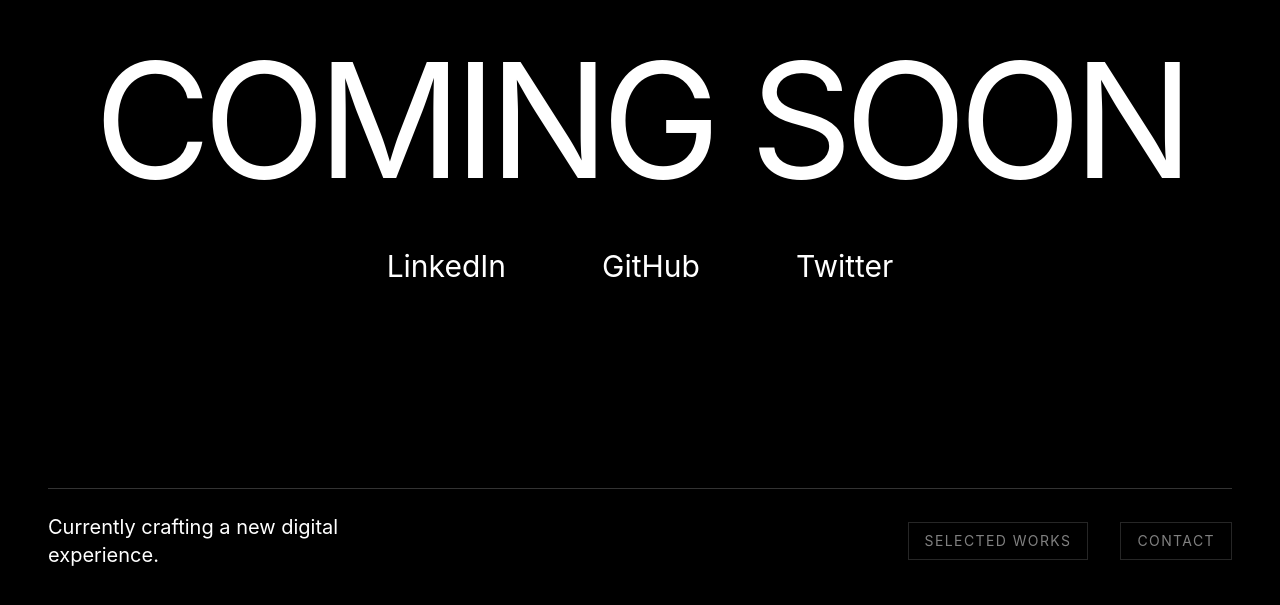
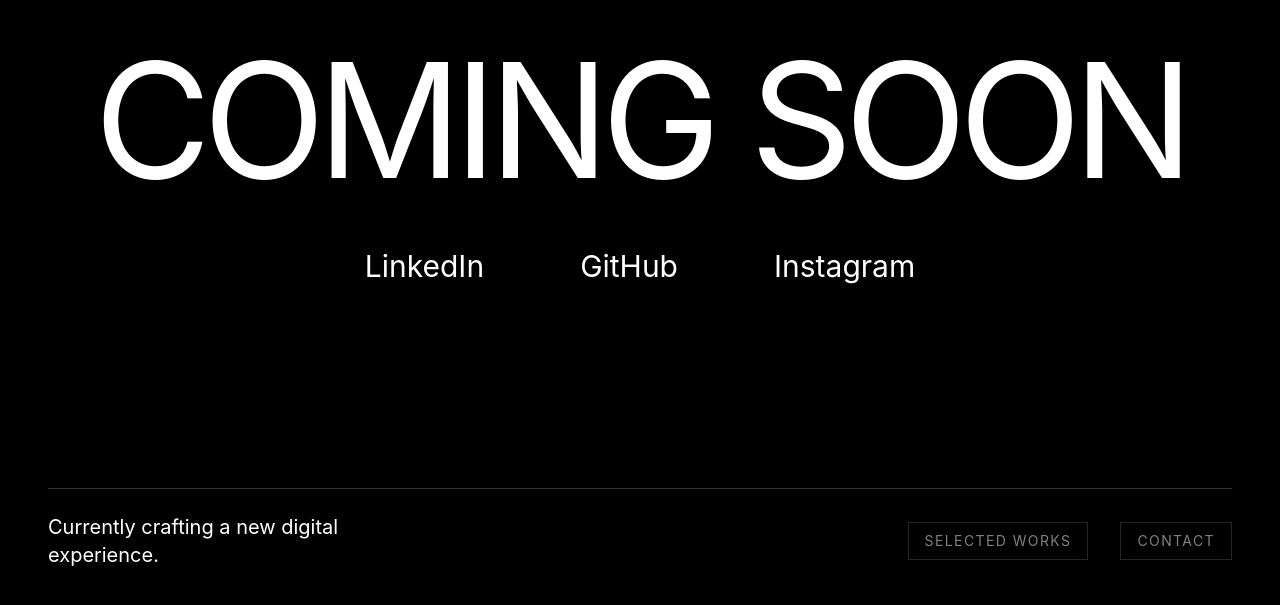
Before and after one commit to RonishS/portfolio-np-site, a React (Vite) app in the folder client/: page / in a window 1280 px wide. Shown: the part 183-788 px from the top of the page. Built offline with nearby package versions, Linux system fonts and the light colour scheme.

Commit message:
Added Social Links

```diff
--- a/client/src/App.jsx
+++ b/client/src/App.jsx
@@ -19,14 +19,14 @@ function App() {
 
                 {/* Social Links - Enlarged & White */}
                 <div className="flex flex-col md:flex-row gap-8 md:gap-24 items-center justify-center w-full">
-                    <a href="https://linkedin.com/in/YOUR_USER" target="_blank" rel="noopener noreferrer" className="text-2xl md:text-3xl font-normal text-white hover:text-gray-300 transition-colors border-b-2 border-transparent hover:border-white pb-1">
+                    <a href="https://www.linkedin.com/in/ronish-shrestha-776728243/" target="_blank" rel="noopener noreferrer" className="text-2xl md:text-3xl font-normal text-white hover:text-gray-300 transition-colors border-b-2 border-transparent hover:border-white pb-1">
                         LinkedIn
                     </a>
-                    <a href="https://github.com/YOUR_USER" target="_blank" rel="noopener noreferrer" className="text-2xl md:text-3xl font-normal text-white hover:text-gray-300 transition-colors border-b-2 border-transparent hover:border-white pb-1">
+                    <a href="https://github.com/RonishS" target="_blank" rel="noopener noreferrer" className="text-2xl md:text-3xl font-normal text-white hover:text-gray-300 transition-colors border-b-2 border-transparent hover:border-white pb-1">
                         GitHub
                     </a>
-                    <a href="https://x.com/YOUR_USER" target="_blank" rel="noopener noreferrer" className="text-2xl md:text-3xl font-normal text-white hover:text-gray-300 transition-colors border-b-2 border-transparent hover:border-white pb-1">
-                        Twitter
+                    <a href="https://www.instagram.com/r0nish.shrestha/" target="_blank" rel="noopener noreferrer" className="text-2xl md:text-3xl font-normal text-white hover:text-gray-300 transition-colors border-b-2 border-transparent hover:border-white pb-1">
+                        Instagram
                     </a>
                 </div>
 
```
Also changed, not shown: 1 other file (tests, documents, lock files or other folders).
